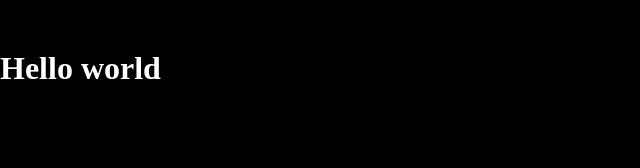
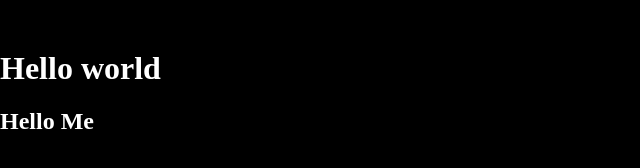
Before and after one commit to jeromerenard/jre, a website built with webpack: page src/index.html in a window 1280 px wide. Shown: the whole page, without its empty margins (0-640 px from the left). Built offline with nearby package versions, Linux system fonts and the light colour scheme.

Commit message:
Add Hello Me

```diff
--- a/src/app.html
+++ b/src/app.html
@@ -1,2 +1,3 @@
 <img src="./media/facebook.svg" alt="facebook">
 <h1>Hello world</h1>
+<h2>Hello Me</h2>
```
